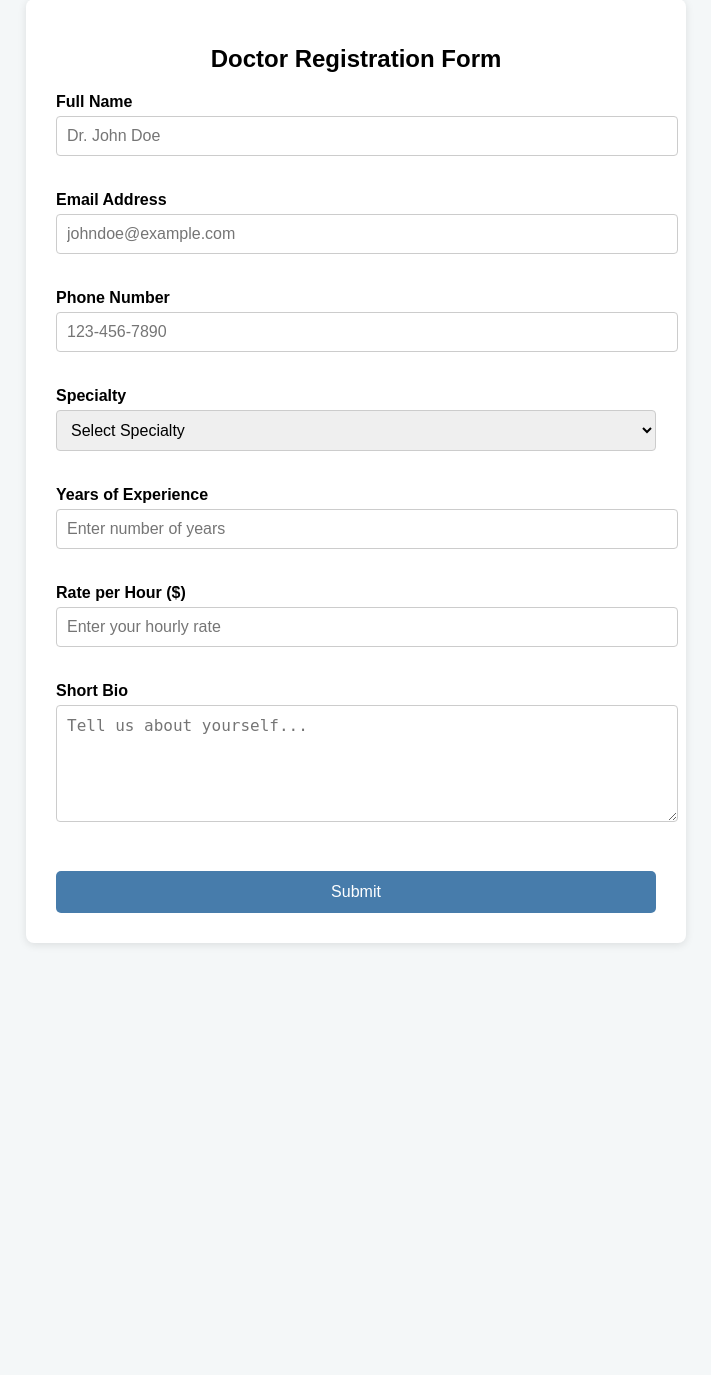
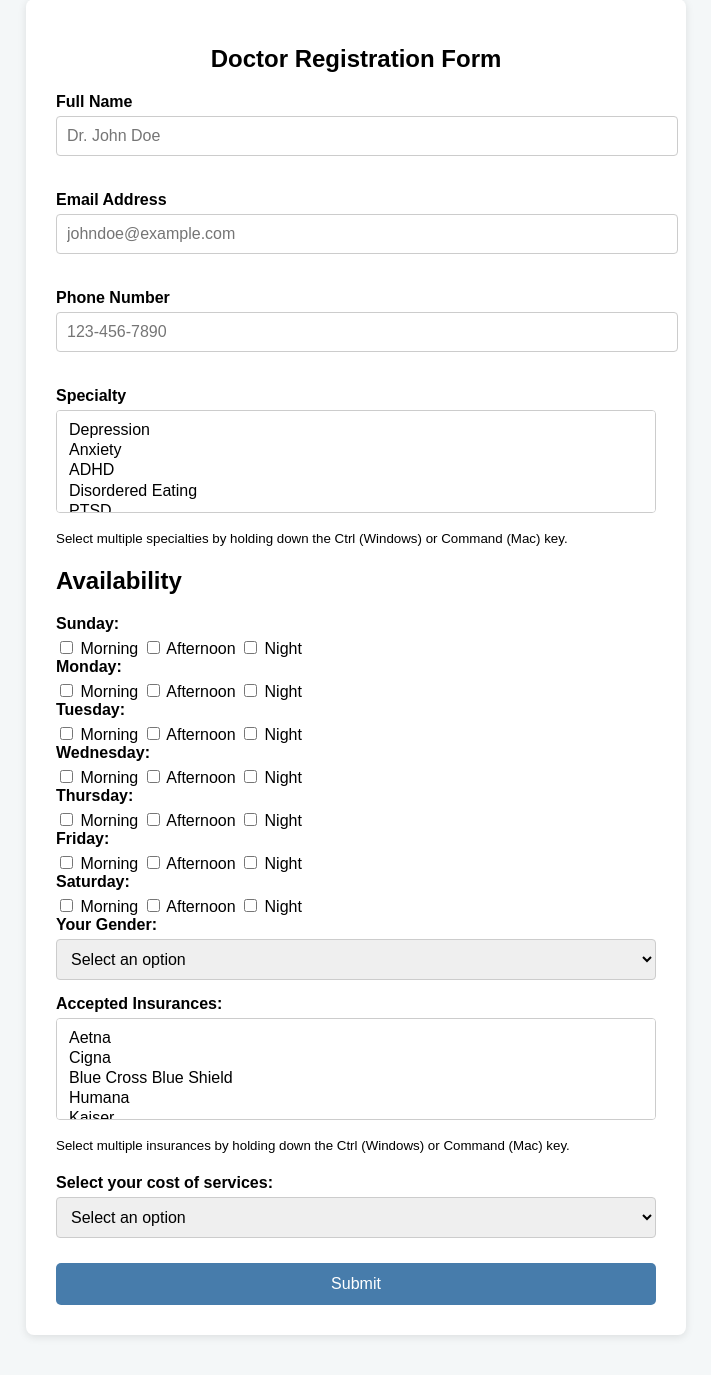
Before and after one commit to zkaiser3/Code-ADA-2024, a Flask app: template templates/doctor_form.html in a window 1280 px wide. Shown: the part 41-1416 px from the top of the page, without its empty margins (284-995 px from the left). Before the commit the page ends 986 px from the top, so only its background shows below. Run offline with Flask 3, Linux system fonts and the light colour scheme; the template is opened without the code that fills it, so the values that code supplies are empty.

Commit message:
finished doctor form

```diff
--- a/templates/doctor_form.html
+++ b/templates/doctor_form.html
@@ -94,33 +94,99 @@
         <!-- Specialties -->
         <div class="form-group">
             <label for="specialty">Specialty</label>
-            <select id="specialty" name="specialty" required>
-                <option value="">Select Specialty</option>
-                <option value="Cardiology">Cardiology</option>
-                <option value="Dermatology">Dermatology</option>
-                <option value="Neurology">Neurology</option>
-                <option value="Pediatrics">Pediatrics</option>
-                <option value="General Practitioner">General Practitioner</option>
-                <option value="Psychiatry">Psychiatry</option>
-                <option value="Surgery">Surgery</option>
+            <select id="specialty" name="specialty" multiple required>
+                <option value="Depression">Depression</option>
+                <option value="Anxiety">Anxiety</option>
+                <option value="ADHD">ADHD</option>
+                <option value="Disordered Eating">Disordered Eating</option>
+                <option value="PTSD">PTSD</option>
+                <option value="LGBTQ+">LGBTQ+</option>
+                <option value="Subtance Abuse">Substance Abuse</option>
+            </select>
+            <small>Select multiple specialties by holding down the Ctrl (Windows) or Command (Mac) key.</small>
+        </div>
+
+        <h2>Availability</h2>
+        <div class="availability">
+            <div class="day">
+                <label>Sunday:</label>
+                <input type="checkbox" id="sunday-morning" name="sunday" value="morning"> Morning
+                <input type="checkbox" id="sunday-afternoon" name="sunday" value="afternoon"> Afternoon
+                <input type="checkbox" id="sunday-night" name="sunday" value="night"> Night
+            </div>
+            <div class="day">
+                <label>Monday:</label>
+                <input type="checkbox" id="monday-morning" name="monday" value="morning"> Morning
+                <input type="checkbox" id="monday-afternoon" name="monday" value="afternoon"> Afternoon
+                <input type="checkbox" id="monday-night" name="monday" value="night"> Night
+            </div>
+            <div class="day">
+                <label>Tuesday:</label>
+                <input type="checkbox" id="tuesday-morning" name="tuesday" value="morning"> Morning
+                <input type="checkbox" id="tuesday-afternoon" name="tuesday" value="afternoon"> Afternoon
+                <input type="checkbox" id="tuesday-night" name="tuesday" value="night"> Night
+            </div>
+            <div class="day">
+                <label>Wednesday:</label>
+                <input type="checkbox" id="wednesday-morning" name="wednesday" value="morning"> Morning
+                <input type="checkbox" id="wednesday-afternoon" name="wednesday" value="afternoon"> Afternoon
+                <input type="checkbox" id="wednesday-night" name="wednesday" value="night"> Night
+            </div>
+            <div class="day">
+                <label>Thursday:</label>
+                <input type="checkbox" id="thursday-morning" name="thursday" value="morning"> Morning
+                <input type="checkbox" id="thursday-afternoon" name="thursday" value="afternoon"> Afternoon
+                <input type="checkbox" id="thursday-night" name="thursday" value="night"> Night
+            </div>
+            <div class="day">
+                <label>Friday:</label>
+                <input type="checkbox" id="friday-morning" name="friday" value="morning"> Morning
+                <input type="checkbox" id="friday-afternoon" name="friday" value="afternoon"> Afternoon
+                <input type="checkbox" id="friday-night" name="friday" value="night"> Night
+            </div>
+            <div class="day">
+                <label>Saturday:</label>
+                <input type="checkbox" id="saturday-morning" name="saturday" value="morning"> Morning
+                <input type="checkbox" id="saturday-afternoon" name="saturday" value="afternoon"> Afternoon
+                <input type="checkbox" id="saturday-night" name="saturday" value="night"> Night
+            </div>
+        </div>
+
+        <div class="statement other">
+            <label>Your Gender:</label>
+            <select required>
+                <option value="" disabled selected>Select an option</option>
+                <option value="female">Female</option>
+                <option value="male">Male</option>
+                <option value="nonbinary">Nonbinary</option>
+                <option value="prefer not to say">Prefer not to say</option>
             </select>
         </div>
 
-        <!-- Rates and Experience -->
+        <!-- Insurances -->
         <div class="form-group">
-            <label for="years_experience">Years of Experience</label>
-            <input type="number" id="years_experience" name="years_experience" min="0" required placeholder="Enter number of years">
+            <label for="specialty">Accepted Insurances:</label>
+            <select id="specialty" name="specialty" multiple required>
+                <option value="Aetna">Aetna</option>
+                <option value="Cigna">Cigna</option>
+                <option value="Blue Cross Blue Shield">Blue Cross Blue Shield</option>
+                <option value="Humana">Humana</option>
+                <option value="Kaiser">Kaiser</option>
+                <option value="United Healthcare">United Healthcare</option>
+            </select>
+            <small>Select multiple insurances by holding down the Ctrl (Windows) or Command (Mac) key.</small>
         </div>
 
-        <div class="form-group">
-            <label for="rate_per_hour">Rate per Hour ($)</label>
-            <input type="number" id="rate_per_hour" name="rate_per_hour" min="0" required placeholder="Enter your hourly rate">
-        </div>
-
-        <!-- Additional Info -->
-        <div class="form-group">
-            <label for="bio">Short Bio</label>
-            <textarea id="bio" name="bio" rows="5" required placeholder="Tell us about yourself..."></textarea>
+        <div class="price range">
+            <label>Select your cost of services:</label>
+            <select required>
+                <option value="" disabled selected>Select an option</option>
+                <option value="10-50">$10-50 per Session</option>
+                <option value="50-100">$50-100 per Session</option>
+                <option value="100-150">$100-150 per Session</option>
+                <option value="150-200">$150-200 per Session</option>
+                <option value="200+">$200+ per Session</option>
+            </select>
         </div>
 
         <button type="submit">Submit</button>
```
